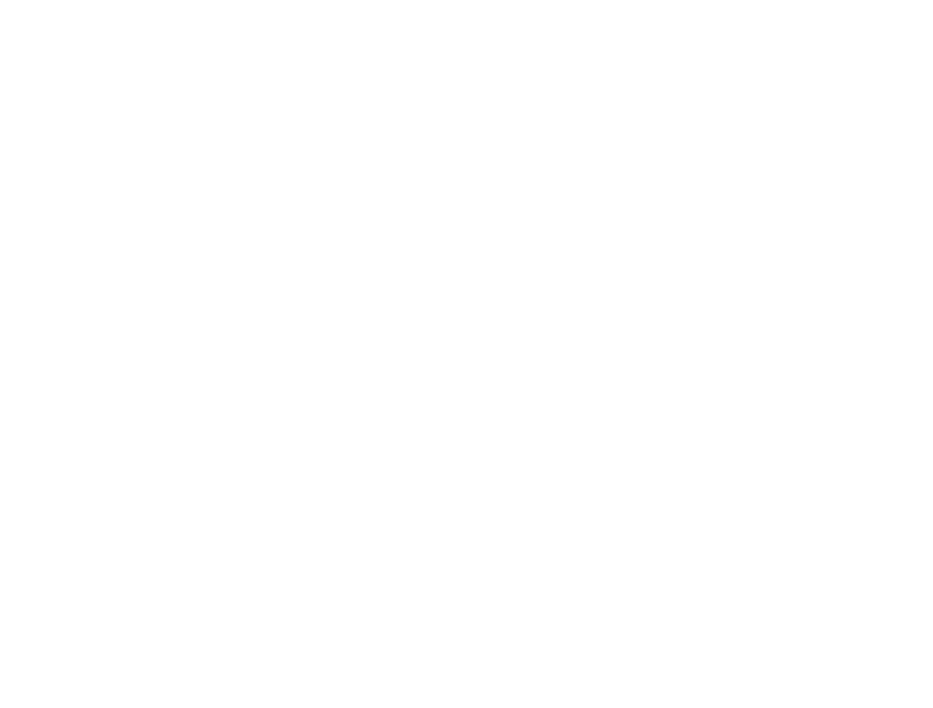
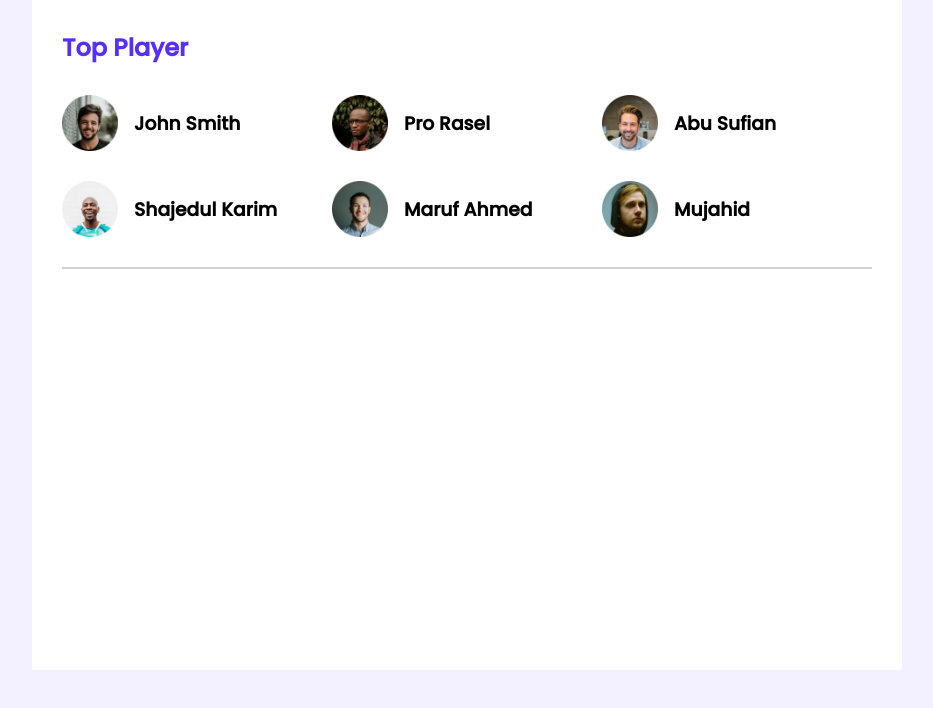
Before and after one commit to Abdullah-Sakib/leader-board, a plain HTML site: page index.html in a window 1280 px wide. Shown: the whole page, without its empty margins (173-1106 px from the left). Drawn offline with Linux system fonts and the light colour scheme.

Commit message:
second commit

```diff
--- a/index.html
+++ b/index.html
@@ -1,12 +1,56 @@
 <!DOCTYPE html>
 <html lang="en">
+
 <head>
   <meta charset="UTF-8">
   <meta http-equiv="X-UA-Compatible" content="IE=edge">
   <meta name="viewport" content="width=device-width, initial-scale=1.0">
-  <title>Document</title>
+  <title>Leader Board</title>
+  <link rel="stylesheet" href="style.css">
 </head>
+
 <body>
+  <!-- header start -->
+  <header>
 
+  </header>
+  <!-- header end -->
+  <main class="container">
+    <section class="top">
+      <h2 class="top-text">Top Player</h2>
+      <div class="top-players">
+        <div class="top-player">
+          <img src="images/players/player-1.png" alt="">
+          <h3>John Smith</h3>
+        </div>
+        <div class="top-player">
+          <img src="images/players/player-2.png" alt="">
+          <h3>Pro Rasel</h3>
+        </div>
+        <div class="top-player">
+          <img src="images/players/player-3.png" alt="">
+          <h3>Abu Sufian</h3>
+        </div>
+        <div class="top-player">
+          <img src="images/players/player-4.png" alt="">
+          <h3>Shajedul Karim</h3>
+        </div>
+        <div class="top-player">
+          <img src="images/players/player-5.png" alt="">
+          <h3>Maruf Ahmed</h3>
+        </div>
+        <div class="top-player">
+          <img src="images/players/player-6.png" alt="">
+          <h3>Mujahid</h3>
+        </div>
+      </div>
+      <hr class="hr">
+      <div class="top-blog">
+
+      </div>
+
+    </section>
+  </main>
 </body>
+
 </html>
--- a/style.css
+++ b/style.css
@@ -0,0 +1,53 @@
+@import url('https://fonts.googleapis.com/css2?family=DM+Sans:wght@500&family=Lobster&family=Poppins:wght@500&family=Roboto:wght@500&display=swap');
+
+*{
+  box-sizing: border-box;
+  margin: 0;
+  padding: 0;
+}
+
+body{
+  background-color: #F3F1FF;
+  font-family: 'Poppins', sans-serif;
+}
+
+.container{
+  display: flex;
+  justify-content: center;
+}
+
+/* top section style  */
+
+.top{
+  width: 870px;
+  height: 670px;
+  background-color: white;
+  padding: 30px;
+}
+
+.top-players{
+  display: grid;
+  grid-template-columns: repeat(3, 1fr);
+  row-gap: 30px;
+}
+
+.top-player{
+  display: flex;
+  align-items: center;
+  gap: 16px;
+}
+
+.top-player img{
+  width: 56px;
+  height: 56px;
+}
+
+.top-text{
+  margin-bottom: 30px;
+  color: #562EFF;
+}
+
+.hr{
+  border: 1px solid #D1D1D1;
+  margin: 30px 0;
+}
```
